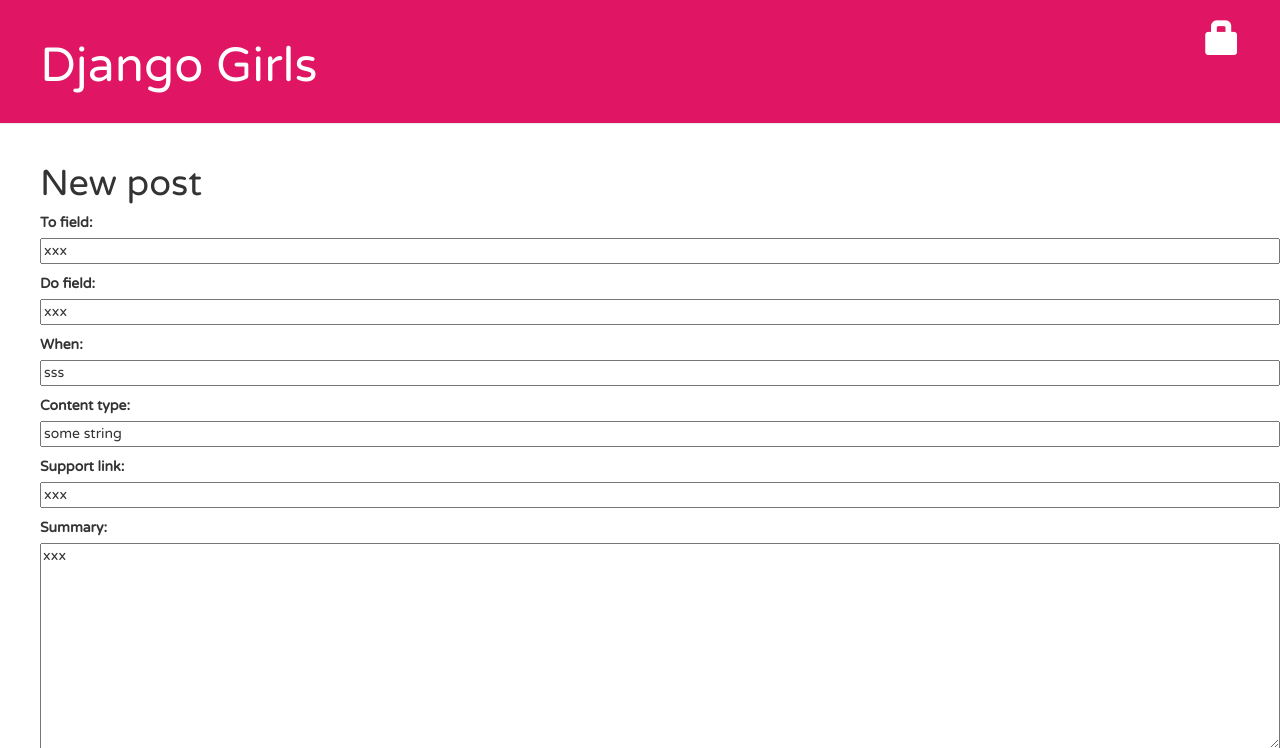
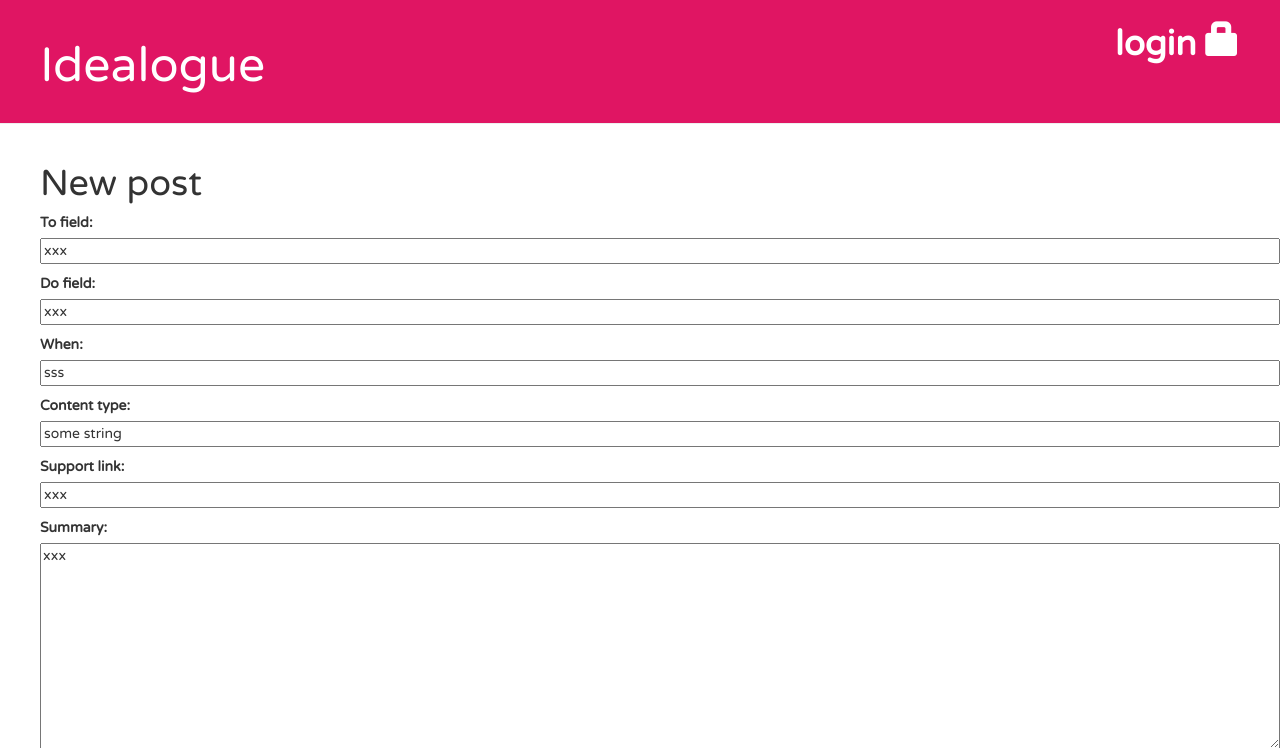
Before and after one commit to mhinckley/my-site, a Django app: page /post/new/ in a window 1280 px wide. Shown: the top 748 px of the page. Run offline with Django 3.2, Linux system fonts and the light colour scheme; some libraries are stand-ins or nearby versions.

Commit message:
Misc things

```diff
--- a/board/templates/board/base.html
+++ b/board/templates/board/base.html
@@ -1,7 +1,7 @@
 {% load staticfiles %}
 <html>
     <head>
-        <title>Better Together</title>
+        <title>Idealogue</title>
         <link href="https://fonts.googleapis.com/css?family=Varela+Round" rel="stylesheet">
         <link rel="stylesheet" href="//maxcdn.bootstrapcdn.com/bootstrap/3.2.0/css/bootstrap.min.css">
         <link rel="stylesheet" href="//maxcdn.bootstrapcdn.com/bootstrap/3.2.0/css/bootstrap-theme.min.css">
@@ -13,9 +13,9 @@
             <a href="{% url 'post_new' %}" class="top-menu">new post<span class="glyphicon glyphicon-plus"></span></a>
             <p class="top-menu">Hello {{ user.username }}<small>(<a href="{% url 'logout' %}">Log out</a>)</small></p>
             {% else %}
-            <a href="{% url 'login' %}" class="top-menu"><span class="glyphicon glyphicon-lock"></span></a>
+            <a href="{% url 'login' %}" class="top-menu">login <span class="glyphicon glyphicon-lock"></span></a>
             {% endif %}
-            <h1><a href="{% url 'board.views.post_list' %}">Django Girls</a></h1>
+            <h1><a href="{% url 'board.views.post_list' %}">Idealogue</a></h1>  <!--Better Together-->
         </div>
         <div class="content">
             <div class="row">
--- a/board/urls.py
+++ b/board/urls.py
@@ -7,7 +7,7 @@ urlpatterns = [
     url(r'^post/new/$', views.post_new, name='post_new'),
     url(r'^post/genre/(?P<content_type>[a-zA-Z ]+)/$', views.genre_posts, name='genre_posts'),
     url(r'^post/when/(?P<when>[a-zA-Z ]+)/$', views.remember_posts, name='remember_posts'),
-    url(r'^post/user/(?P<author>[a-zA-Z]+)/$', views.user_posts, name='user_posts'),
+    url(r'^post/user/(?P<author>[a-zA-Z0-9_-]+)/$', views.user_posts, name='user_posts'),
     url(r'^post/to_field/(?P<to_field>[a-zA-Z ]+)/$', views.to_posts, name='to_posts'),
     url(r'^register/$', views.register, name='register'), # ADD NEW PATTERN!
 ]
```
